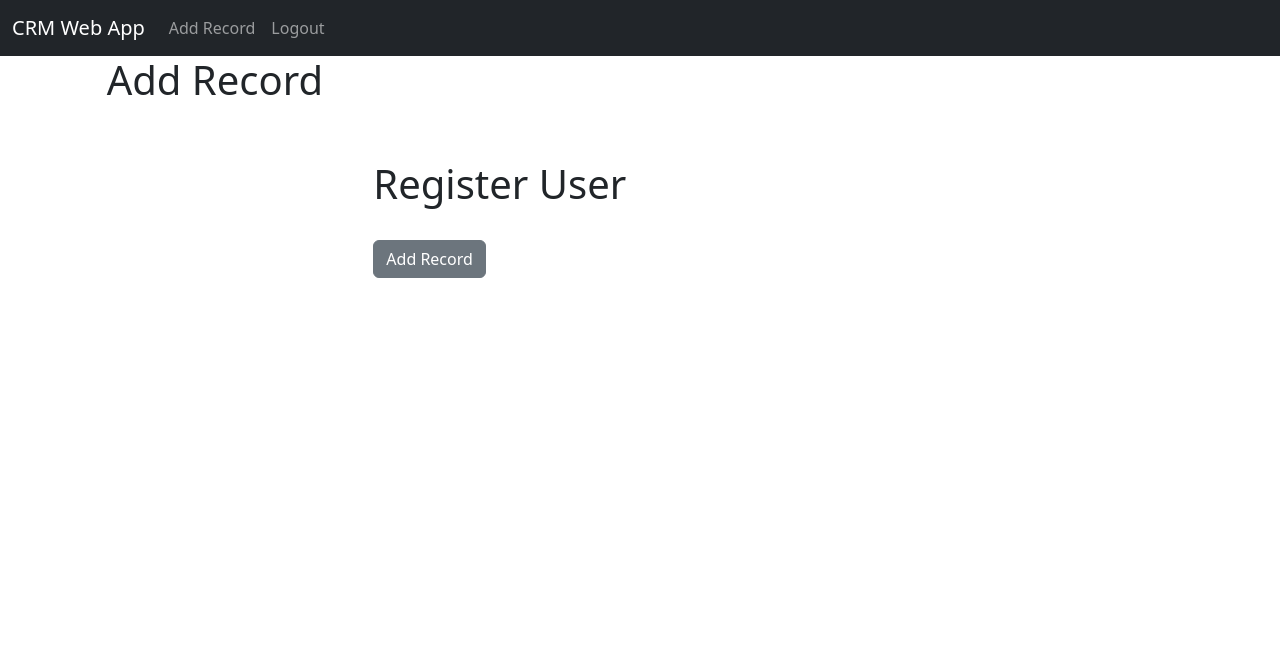
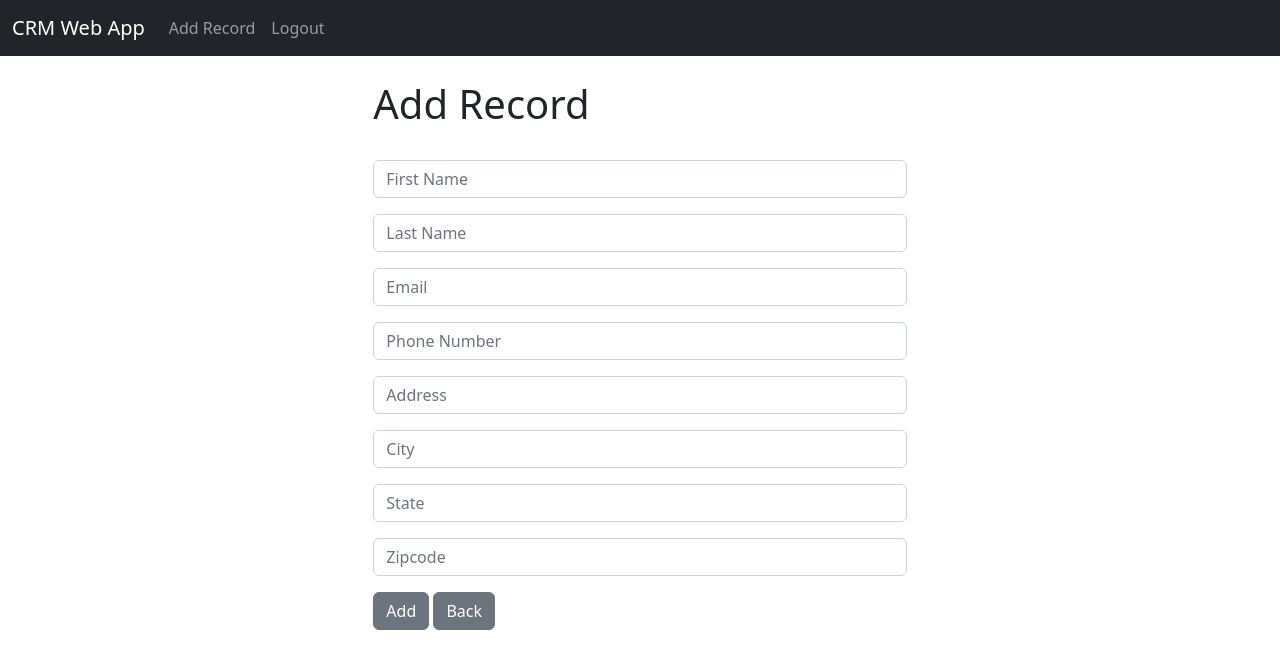
Before and after one commit to aselapasinduD/CRM_Web_App, a Django app: page /add_record in a window 1280 px wide. Shown: the top 669 px of the page. Run offline with Django 5.2, Linux system fonts and the light colour scheme; the visitor is signed in with stand-in values (Sample User, id 1).

Commit message:
All the basic function are finish.

```diff
--- a/dcrm/website/forms.py
+++ b/dcrm/website/forms.py
@@ -1,6 +1,7 @@
 from django.contrib.auth.forms import UserCreationForm
 from django.contrib.auth.models import User
 from django import forms
+from .models import Record
 
 class SignUpForm(UserCreationForm):
     email = forms.EmailField(label="", widget=forms.TextInput(attrs={'class': 'form-control', 'placeholder': 'Email Address'}))
@@ -28,3 +29,18 @@ class SignUpForm(UserCreationForm):
         self.fields['password2'].widget.attrs['placeholder'] = 'Confirm Password'
         self.fields['password2'].label = ''
         self.fields['password2'].help_text = '<span class="form-text text-muted"><small>Enter the same password as before, for verification.</small></span>'
+
+# Add Record Form
+class AddRecordForm(forms.ModelForm):
+    first_name = forms.CharField(required=True, widget=forms.widgets.TextInput(attrs={"placeholder": "First Name", "class": "form-control"}), label="")
+    last_name = forms.CharField(required=True, widget=forms.widgets.TextInput(attrs={"placeholder": "Last Name", "class": "form-control"}), label="")
+    email = forms.CharField(required=True, widget=forms.widgets.TextInput(attrs={"placeholder": "Email", "class": "form-control"}), label="")
+    phone = forms.CharField(required=True, widget=forms.widgets.TextInput(attrs={"placeholder": "Phone Number", "class": "form-control"}), label="")
+    address = forms.CharField(required=True, widget=forms.widgets.TextInput(attrs={"placeholder": "Address", "class": "form-control"}), label="")
+    city = forms.CharField(required=True, widget=forms.widgets.TextInput(attrs={"placeholder": "City", "class": "form-control"}), label="")
+    state = forms.CharField(required=True, widget=forms.widgets.TextInput(attrs={"placeholder": "State", "class": "form-control"}), label="")
+    zipcode = forms.CharField(required=True, widget=forms.widgets.TextInput(attrs={"placeholder": "Zipcode", "class": "form-control"}), label="")
+
+    class Meta:
+        model = Record
+        exclude = ("user",)
--- a/dcrm/website/templates/add_record.html
+++ b/dcrm/website/templates/add_record.html
@@ -1,15 +1,17 @@
 {% extends "base.html" %}
 {% block content %}
 
-<h1>Add Record</h1>
-<br />
 <div class="col-md-6 offset-md-3">
     <br />
-    <h1>Register User</h1>
+    <h1>Add Record</h1>
     <br />
     <form method="POST" action="{% url 'add_record' %}">
         {% csrf_token %}
-        <button type="submit" class="btn btn-secondary">Add Record</button>
+
+        {{ form.as_p }}
+
+        <button type="submit" class="btn btn-secondary">Add</button>
+        <a href="{% url 'home' %}" class="btn btn-secondary">Back</a>
     </form>
 </div>
 
--- a/dcrm/website/templates/record.html
+++ b/dcrm/website/templates/record.html
@@ -46,7 +46,7 @@
                     </tr>
                 </table>
                 <br />
-            <a href="#" class="btn btn-primary">Edit</a>
+            <a href="{% url 'update_record' customer_record.id %}" class="btn btn-primary">Edit</a>
         </div>
     </div>
     <br />
--- a/dcrm/website/urls.py
+++ b/dcrm/website/urls.py
@@ -7,5 +7,6 @@ urlpatterns = [
     path('register/', views.register_user, name='register'),
     path('record/<int:pk>', views.customer_record, name='record'),
     path('delete_record/<int:pk>', views.delete_record, name='delete_record'),
-    path('add_record', views.add_record, name='add_record' )
+    path('add_record', views.add_record, name='add_record' ),
+    path('update_record/<int:pk>', views.update_record, name='update_record')
 ]
--- a/dcrm/website/views.py
+++ b/dcrm/website/views.py
@@ -1,7 +1,7 @@
 from django.shortcuts import render, redirect
 from django.contrib.auth import authenticate, login, logout
 from django.contrib import messages
-from .forms import SignUpForm
+from .forms import SignUpForm, AddRecordForm
 from .models import Record
 
 def home(request):
@@ -63,7 +63,26 @@ def delete_record(request, pk):
 
 def add_record(request):
     if request.user.is_authenticated:
-        return render(request, 'add_record.html',  {})
+        form = AddRecordForm(request.POST or None)
+        if request.method == "POST":
+            if form.is_valid():
+                add_record = form.save()
+                messages.success(request, "Record Added Success!")
+                return redirect('home')
+        return render(request, 'add_record.html',  {'form': form})
 
     messages.success(request, "You must be logged in to add records.")
     return redirect('home')
+
+def update_record(request, pk):
+    if request.user.is_authenticated:
+        current_record = Record.objects.get(id=pk)
+        form = AddRecordForm(request.POST or None, instance=current_record)
+        if form.is_valid():
+            form.save()
+            messages.success(request, f"ID-{pk} Record has been updated!")
+            return redirect('home')
+        return render(request, 'update_record.html', {'form':form})
+
+    messages.success(request, "You must be logged in to update records.")
+    return redirect('home')
```
Also changed, not shown: dcrm/website/templates/update_record.html (added, +17 -0 lines).
